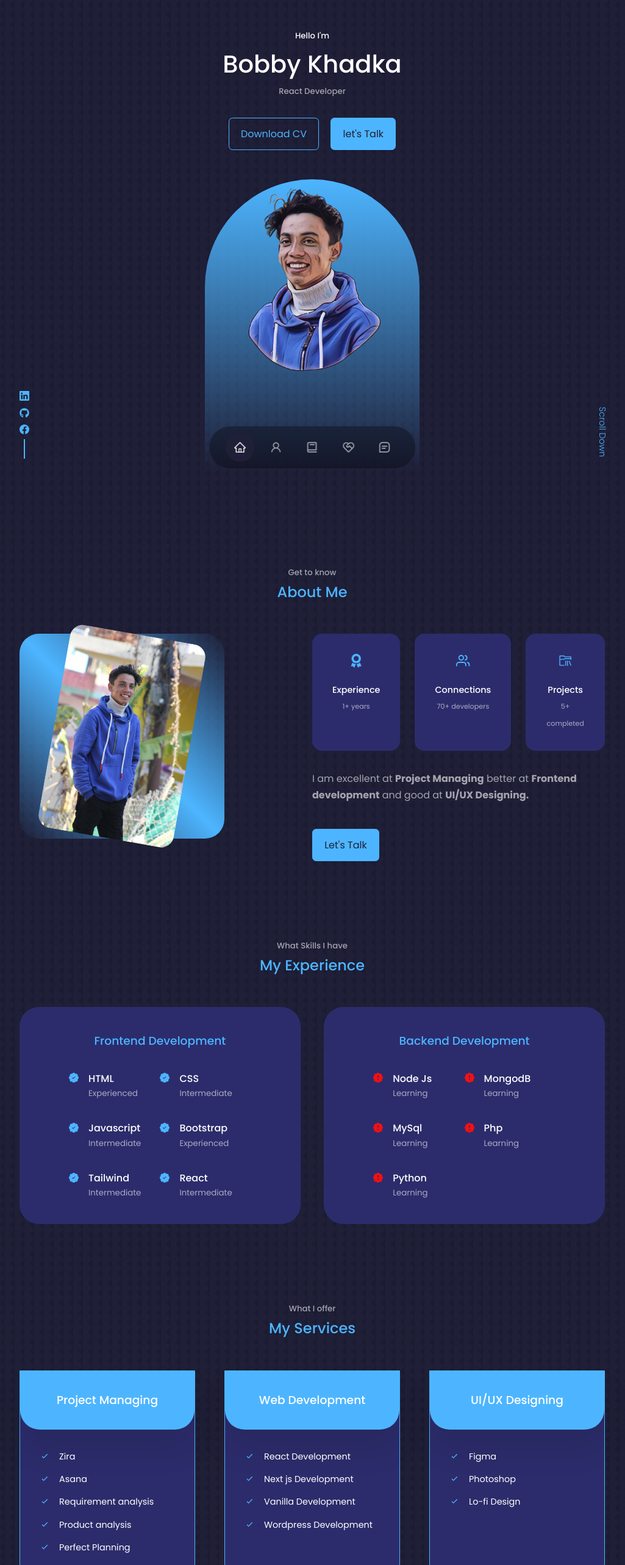
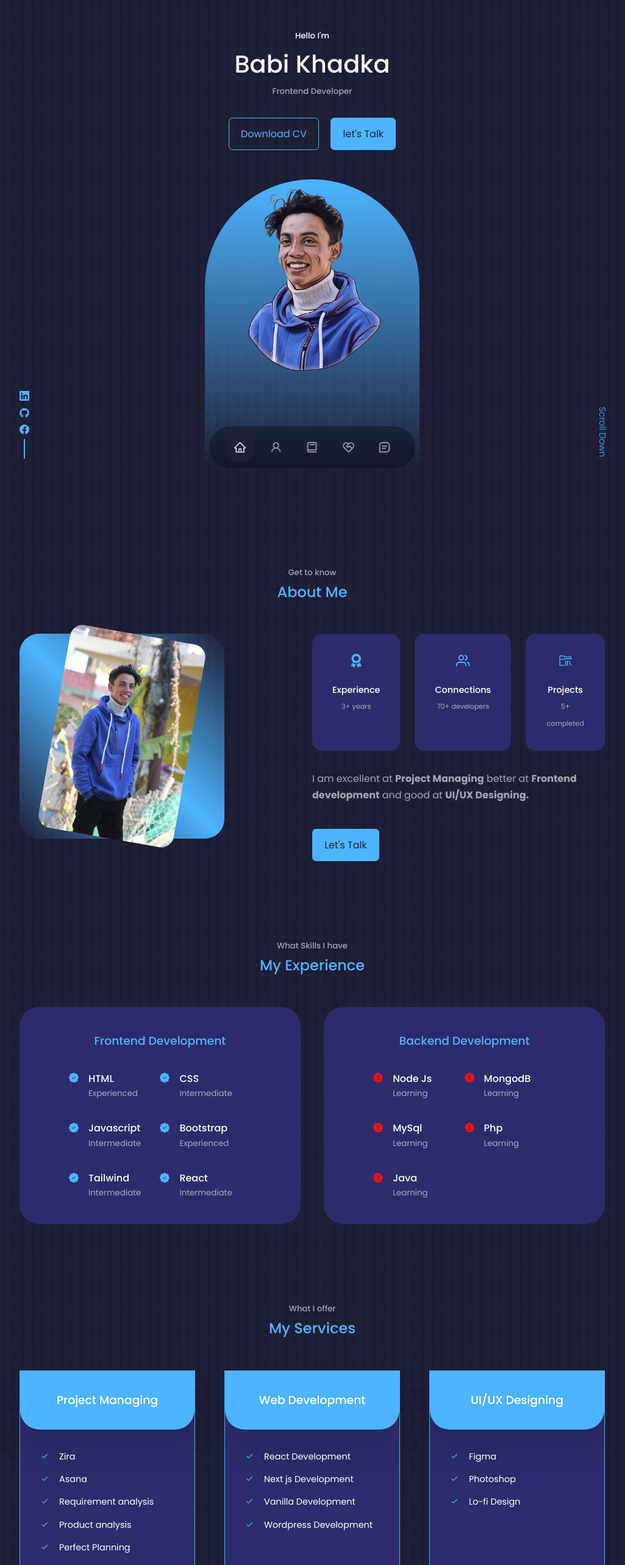
Before and after one commit to khadkabobby/Real-portfolio, a React (Create React App) app: page / in a window 1280 px wide. Shown: the top 2566 px of the page at 61% size, without its empty margins (128-1153 px from the left). Built offline with nearby package versions, Linux system fonts and the light colour scheme.

Commit message:
CV update

```diff
--- a/public/index.html
+++ b/public/index.html
@@ -12,8 +12,9 @@
     <link rel="apple-touch-icon" href="%PUBLIC_URL%/logo192.png" />
 
     <link rel="manifest" href="%PUBLIC_URL%/manifest.json" />
+    <link favicon="favicon.ico" />
 
-    <title>Bobby Khadka - Portfoli website</title>
+    <title>Babi Khadka - Portfolio website</title>
   </head>
   <body>
     <div id="root"></div>
--- a/src/components/about/About.jsx
+++ b/src/components/about/About.jsx
@@ -23,7 +23,7 @@ const About = () => {
              <article className='about__card'>
               <FaAward className='about__icon'/>
               <h5>Experience</h5>
-              <small>1+ years</small>
+              <small>3+ years</small>
              </article>
              <article className='about__card'>
               <FiUsers className='about__icon'/>
--- a/src/components/experience/Experience.jsx
+++ b/src/components/experience/Experience.jsx
@@ -90,7 +90,7 @@ const Experience = () => {
               <article className="experience__details">
                 <BsFillPatchExclamationFill className='learning'/>
                <div>
-                 <h4>Python</h4>
+                 <h4>Java</h4>
                 <small className="text-light">Learning</small>
                </div>
               </article>
--- a/src/components/footer/Footer.jsx
+++ b/src/components/footer/Footer.jsx
@@ -8,7 +8,7 @@ import {BsLinkedin} from "react-icons/bs";
 const Footer = () => {
   return (
     <footer>
-      <a href="#" className='footer__logo'>BOBBY</a>
+      <a href="#" className='footer__logo'>BABI</a>
       <ul className="footer_permalinks">
         <li><a href="#">Home</a></li>
         <li><a href="#about">About</a></li>
@@ -25,7 +25,7 @@ const Footer = () => {
         <a href="https://www.linkedin.com/in/bobby-khadka-972494225/" rel="noreferrer" target="_blank"><BsLinkedin/></a>
       </div>
       <div className="footer__copyright">
-        <small>&copy; Bobby Khadka. All rights reserverd</small>
+        <small>&copy; Babi Khadka. All rights reserverd</small>
       </div>
     </footer>
   )
--- a/src/components/header/Header.jsx
+++ b/src/components/header/Header.jsx
@@ -10,8 +10,8 @@ const Header = () => {
     <header>
       <div className='container header__container'>
         <h5>Hello I'm</h5>
-        <h1>Bobby Khadka</h1>
-        <h5 className='text-light'>React Developer</h5>
+        <h1>Babi Khadka</h1>
+        <h5 className='text-light'>Frontend Developer</h5>
         <CTA/>
         <HeaderSocial/>
         <div className="me">
--- a/src/components/portfolio/Portfolio.jsx
+++ b/src/components/portfolio/Portfolio.jsx
@@ -4,7 +4,7 @@ import "./portfolio.css";
 
 const Portfolio = () => {
   return (
-    <section>
+    <section id='portfolio'>
       <h5>My recent Work</h5>
       <h2>Portfolio</h2>
       <div className="container portfolio__container">
```
Also changed, not shown: 2 other files (tests, documents, lock files or other folders).
